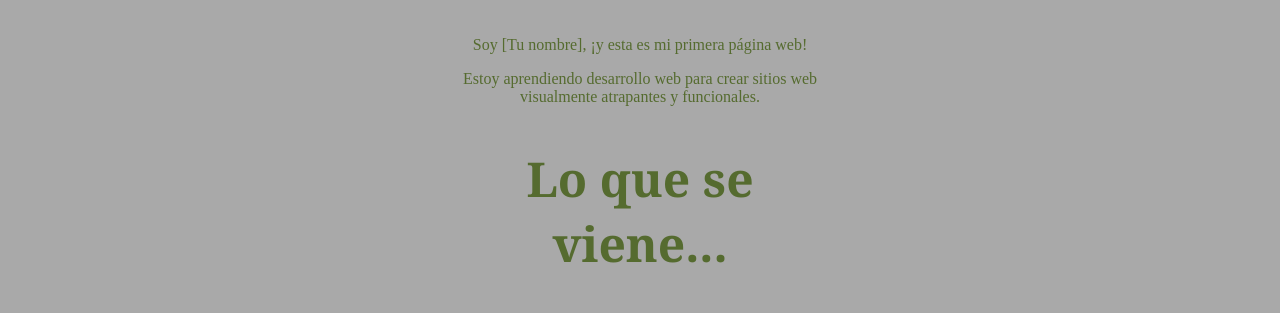
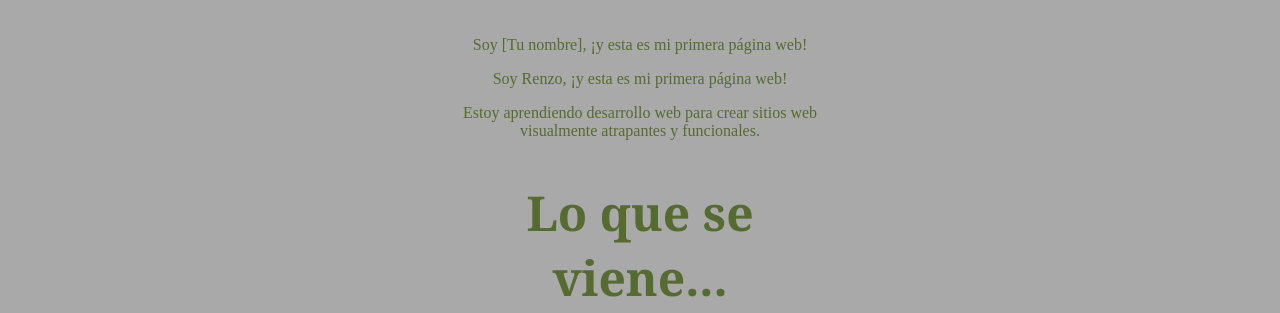
Before and after one commit to Renzofzz/miprimeraweb, a plain HTML site: page index.html in a window 1280 px wide. Shown: the part 755-1068 px from the top of the page. Drawn offline with Linux system fonts and the light colour scheme.

Commit message:
Update index.html

```diff
--- a/index.html
+++ b/index.html
@@ -31,6 +31,7 @@
       <section>
         <h2>Presentación</h2>
         <p>Soy [Tu nombre], ¡y esta es mi primera página web!</p>
+        <p>Soy Renzo, ¡y esta es mi primera página web!</p>
         <p>Estoy aprendiendo desarrollo web para crear sitios web visualmente atrapantes y funcionales.</p>
       </section>
       <section>
```
